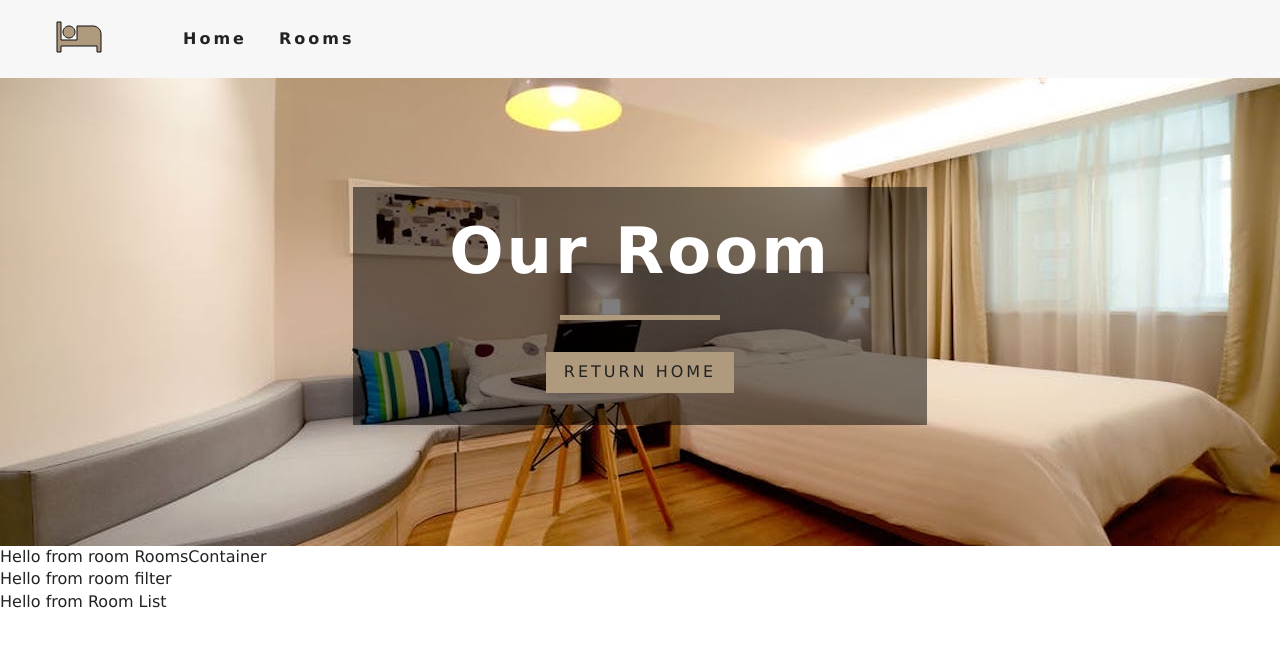
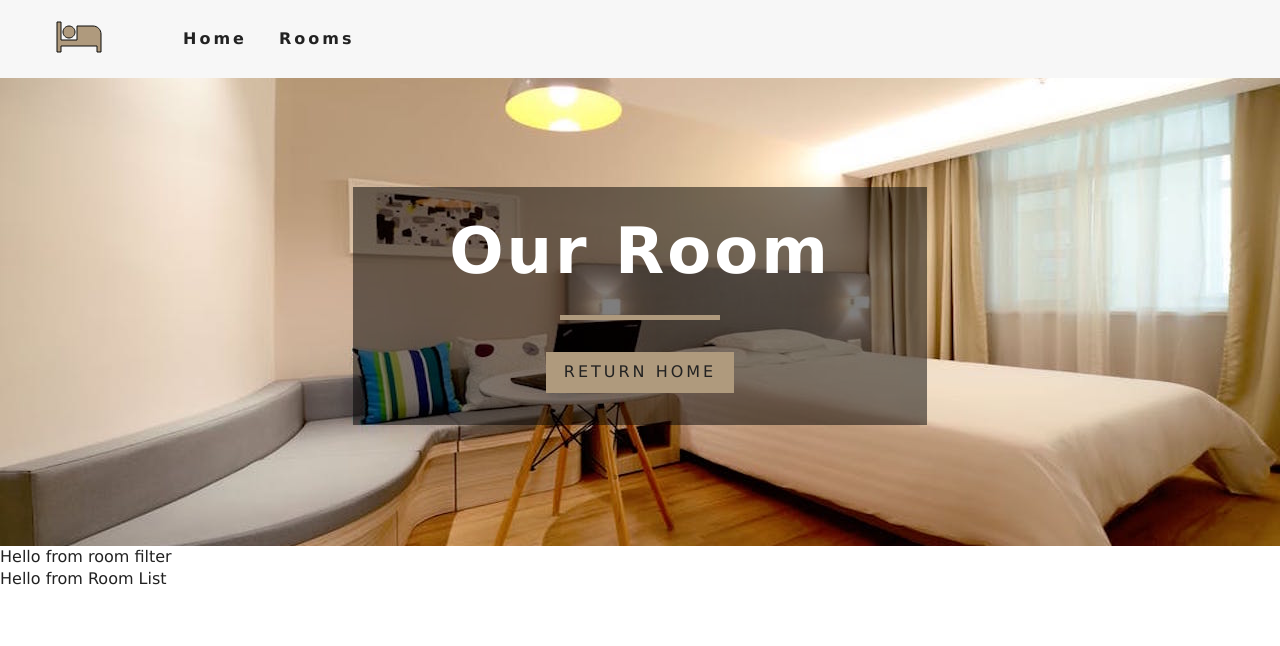
Before and after one commit to kanjamad/React-resort-websit, a React (Create React App) app: page /rooms in a window 1280 px wide. Shown: the top 646 px of the page. Built offline with nearby package versions, Linux system fonts and the light colour scheme.

Commit message:
used hook room container

```diff
--- a/src/components/RoomContainer.js
+++ b/src/components/RoomContainer.js
@@ -1,29 +1,54 @@
 import React from 'react';
 import RoomsFillter from './RoomFilter';
 import RoomsList from './RoomList';
-import {RoomConsumer} from '../context';
+import { withRoomConsumer } from '../context';
 import Loading from './Loading';
 
-const RoomsContainer = () => {
-    return (
-        <RoomConsumer>
-            { value => {
-                console.log(value);
-                const {loading, sortedRooms, rooms} = value
-            if (loading){
-                return <Loading />
-            }
-
-                return(
-                    <div>
-                    Hello from room RoomsContainer
-                    <RoomsFillter rooms={rooms} />
-                    <RoomsList rooms={sortedRooms} />
-                </div>
-                );
-            }}
-        </RoomConsumer>
+function RoomsContainer ({context}){
+    const {loading, sortedRooms, rooms} = context;
+    if (loading){
+    return <Loading />;
+}
+    return(
+            <>
+            <RoomsFillter rooms={rooms} />
+            <RoomsList rooms={sortedRooms} />
+        </>
     );
 }
 
-export default RoomsContainer;
+
+export default withRoomConsumer(RoomsContainer)
+
+
+
+// --------------------method 2 ----------------------
+// import React from 'react';
+// import RoomsFillter from './RoomFilter';
+// import RoomsList from './RoomList';
+// import {RoomConsumer} from '../context';
+// import Loading from './Loading';
+
+// const RoomsContainer = () => {
+//     return (
+//         <RoomConsumer>
+//             { value => {
+//                 console.log(value);
+//                 const {loading, sortedRooms, rooms} = value;
+//             if (loading){
+//                 return <Loading />
+//             }
+
+//                 return(
+//                     <div>
+//                     Hello from room RoomsContainer
+//                     <RoomsFillter rooms={rooms} />
+//                     <RoomsList rooms={sortedRooms} />
+//                 </div>
+//                 );
+//             }}
+//         </RoomConsumer>
+//     );
+// }
+
+// export default RoomsContainer;
--- a/src/context.js
+++ b/src/context.js
@@ -52,4 +52,13 @@
 }
 
 const RoomConsumer = RoomContext.Consumer;
+
+export function withRoomConsumer(Component){
+    return function ConsumerWrapper(props){
+        return <RoomConsumer>
+            {value => <Component {...props} context={value} />}
+        </RoomConsumer>
+    }
+}
+
 export {RoomProvider, RoomConsumer, RoomContext};
```
